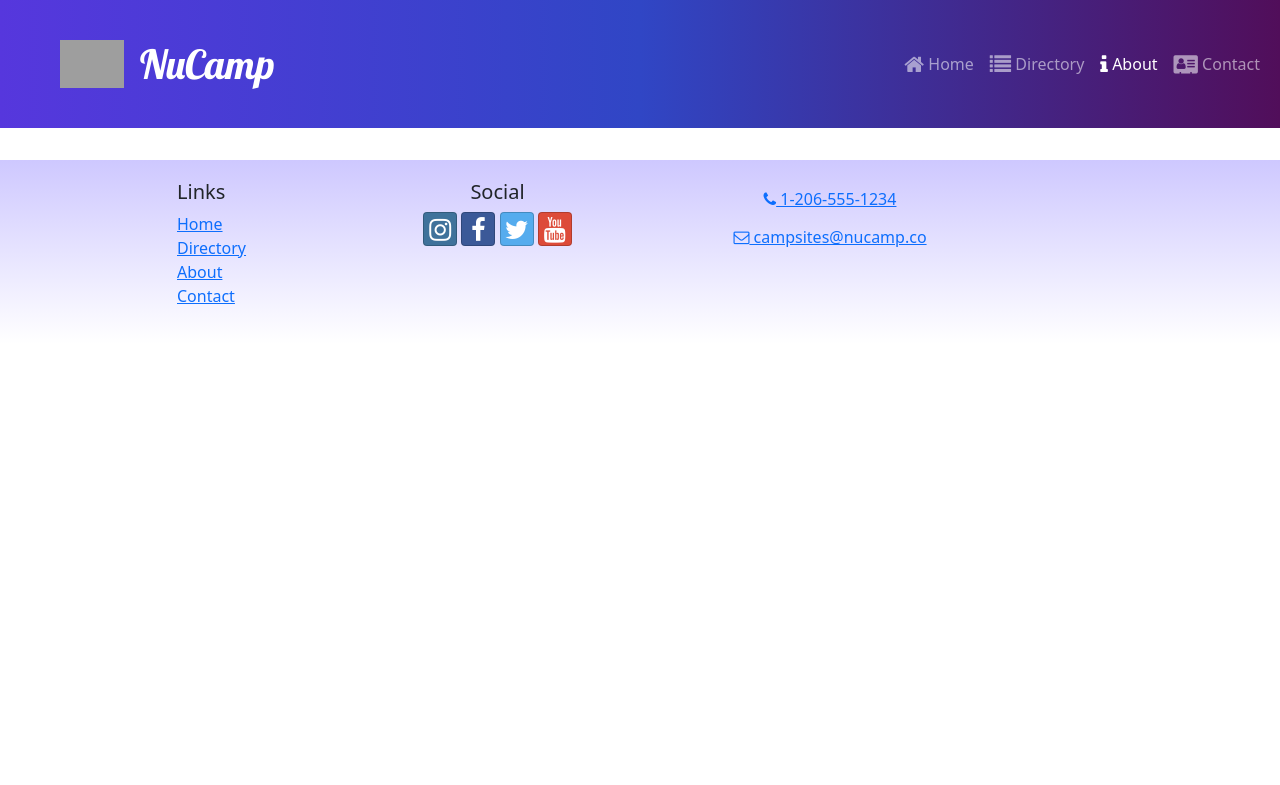
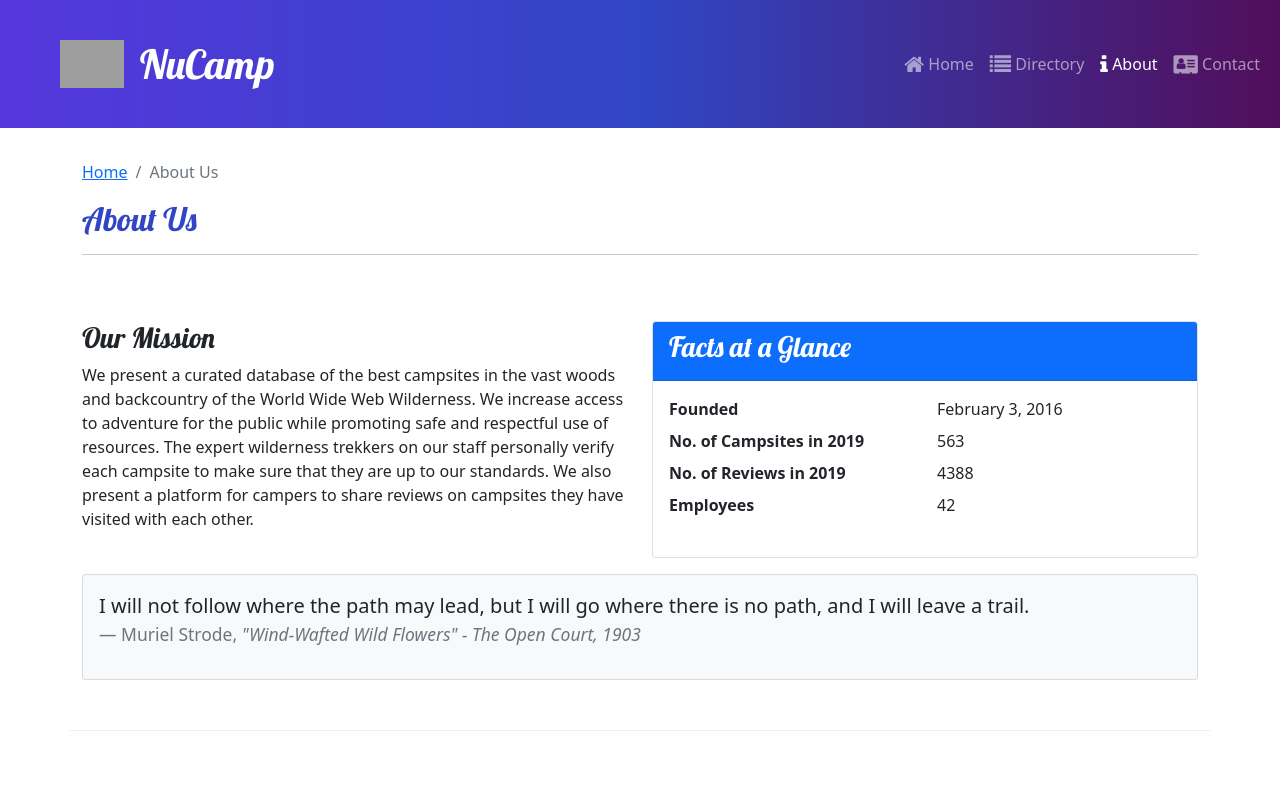
Before and after one commit to bholmdev/nucamp-reactsite, a React (Create React App) app: page /about in a window 1280 px wide. Shown: the top 785 px of the page. Built offline with nearby package versions, Linux system fonts and the light colour scheme; grey boxes are pictures that could not be loaded.

Commit message:
week 2 workshop task 2

```diff
--- a/src/App.js
+++ b/src/App.js
@@ -5,6 +5,7 @@
 import Header from "./components/Header";
 import CampsitesDirectoryPage from "./pages/CampsitesDirectoryPage";
 import CampsiteDetailPage from "./pages/CampsiteDetailPage";
+import AboutPage from "./pages/AboutPage";
 import Footer from "./components/Footer";
 
 const App = () => {
@@ -19,6 +20,7 @@
                     path="directory/:campsiteID"
                     element={<CampsiteDetailPage />}
                 />
+                <Route path="about" element={<AboutPage />} />
             </Routes>
             <Footer />
         </div>
--- /dev/null
+++ b/src/pages/AboutPage.js
@@ -0,0 +1,71 @@
+import { Col, Row, Container, Card, CardBody, CardHeader } from "reactstrap";
+import SubHeader from "../components/SubHeader";
+
+const AboutPage = () => {
+    return (
+        <Container>
+            <SubHeader current="About Us" />
+            <Row className="row-content">
+                <Col sm="6">
+                    <h3>Our Mission</h3>
+                    <p>
+                        We present a curated database of the best campsites in the
+                        vast woods and backcountry of the World Wide Web Wilderness.
+                        We increase access to adventure for the public while
+                        promoting safe and respectful use of resources. The expert
+                        wilderness trekkers on our staff personally verify each
+                        campsite to make sure that they are up to our standards. We
+                        also present a platform for campers to share reviews on
+                        campsites they have visited with each other.
+                    </p>
+                </Col>
+                <Col sm="6">
+                    <Card>
+                        <CardHeader className="bg-primary text-white">
+                            <h3>Facts at a Glance</h3>
+                        </CardHeader>
+                        <CardBody>
+                            <dl className='row'>
+                                <dt className='col-6'>Founded</dt>
+                                <dd className='col-6'>February 3, 2016</dd>
+                                <dt className='col-6'>No. of Campsites in 2019</dt>
+                                <dd className='col-6'>563</dd>
+                                <dt className='col-6'>No. of Reviews in 2019</dt>
+                                <dd className='col-6'>4388</dd>
+                                <dt className='col-6'>Employees</dt>
+                                <dd className='col-6'>42</dd>
+                            </dl>
+                        </CardBody>
+                    </Card>
+                </Col>
+                <Col>
+                    <Card className="bg-light mt-3">
+                        <CardBody>
+                            <blockquote className="blockquote">
+                                <p>
+                                    I will not follow where the path may lead, but I
+                                    will go where there is no path, and I will leave
+                                    a trail.
+                                </p>
+                                <footer className="blockquote-footer">
+                                    Muriel Strode,{' '}
+                                    <cite title='Source Title'>
+                                        "Wind-Wafted Wild Flowers" - The Open Court,
+                                        1903
+                                    </cite>
+                                </footer>
+                            </blockquote>
+                        </CardBody>
+                    </Card>
+                </Col>
+            </Row>
+            <Row className="row-content">
+                <Col xs="12">
+                    <h3>Community Partners</h3>
+                </Col>
+            </Row>
+        </Container>
+    );
+};
+
+export default AboutPage;
--- a/src/pages/HomePage.js
+++ b/src/pages/HomePage.js
@@ -1,6 +1,6 @@
 import { Container } from "reactstrap";
+import SubHeader from "../components/SubHeader";
 import DisplayList from "../features/display/DisplayList";
-import SubHeader from "../components/SubHeader";
 
 const HomePage = () => {
     return (
```
